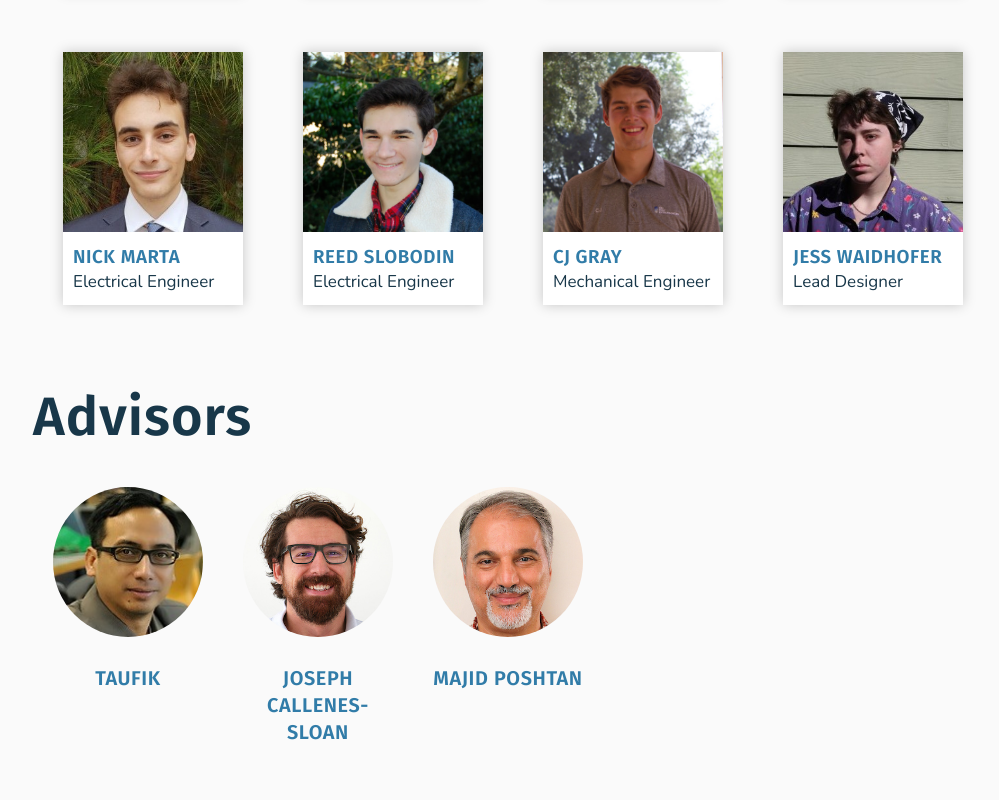
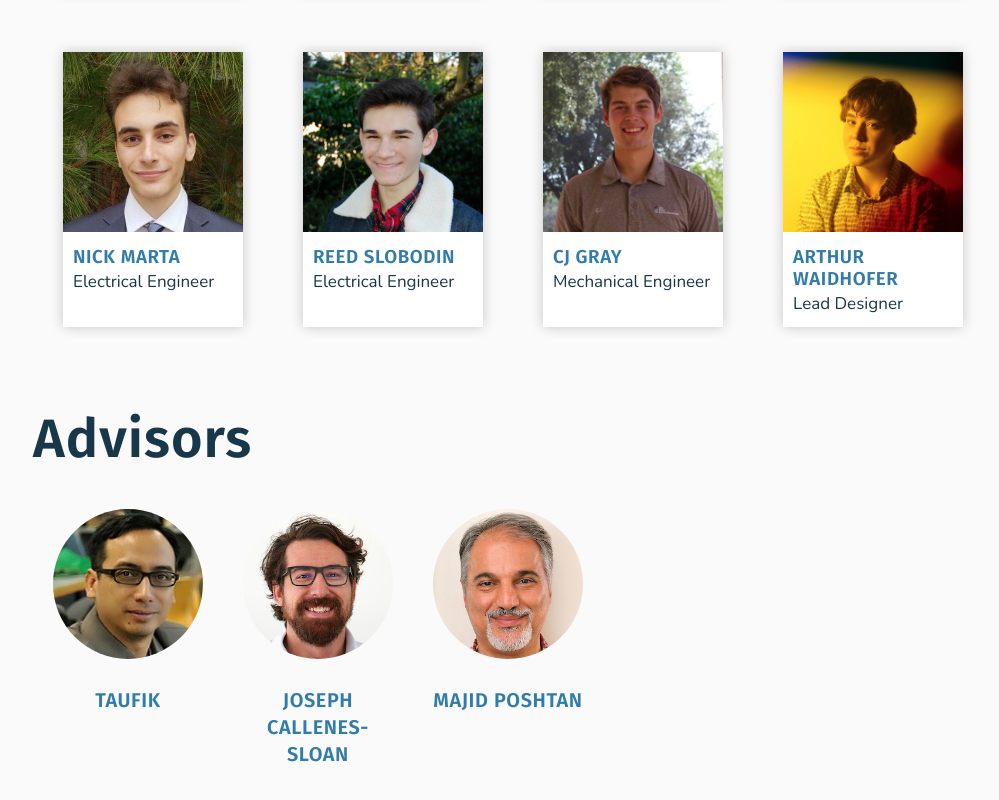
Before and after one commit to perch-sensing/website-v1, a React (Create React App) app: page /about-us in a window 1280 px wide. Shown: the part 1608-2408 px from the top of the page, without its empty margins (67-1066 px from the left). Built offline with nearby package versions, Linux system fonts and the light colour scheme.

Commit message:
updated arthur profile

```diff
--- a/src/pages/AboutUs/sections/Team/Team.jsx
+++ b/src/pages/AboutUs/sections/Team/Team.jsx
@@ -13,7 +13,7 @@ import CJProfile from "../../../../assets/profiles/CJ.jpg";
 import jeniProfile from "../../../../assets/profiles/jeni.jpeg";
 import janineProfile from "../../../../assets/profiles/janine.jpeg";
 import nickProfile from "../../../../assets/profiles/nick.jpeg";
-import jessProfile from "../../../../assets/profiles/jess.jpg";
+import arthurProfile from "../../../../assets/profiles/arthur.jpeg";
 
 const profiles = [
   { name: "Emil Erickson", image: emilProfile, role: "CEO" },
@@ -27,7 +27,7 @@ const profiles = [
   { name: "Nick Marta", image: nickProfile, role: "Electrical Engineer" },
   { name: "Reed Slobodin", image: reedProfile, role: "Electrical Engineer" },
   { name: "CJ Gray", image: CJProfile, role: "Mechanical Engineer" },
-  { name: "Jess Waidhofer", image: jessProfile, role: "Lead Designer" },
+  { name: "Arthur Waidhofer", image: arthurProfile, role: "Lead Designer" },
 ];
 
 export default function Team() {
```
Also changed, not shown: src/assets/profiles/arthur.jpeg (added), src/assets/profiles/jess.jpg (deleted).
